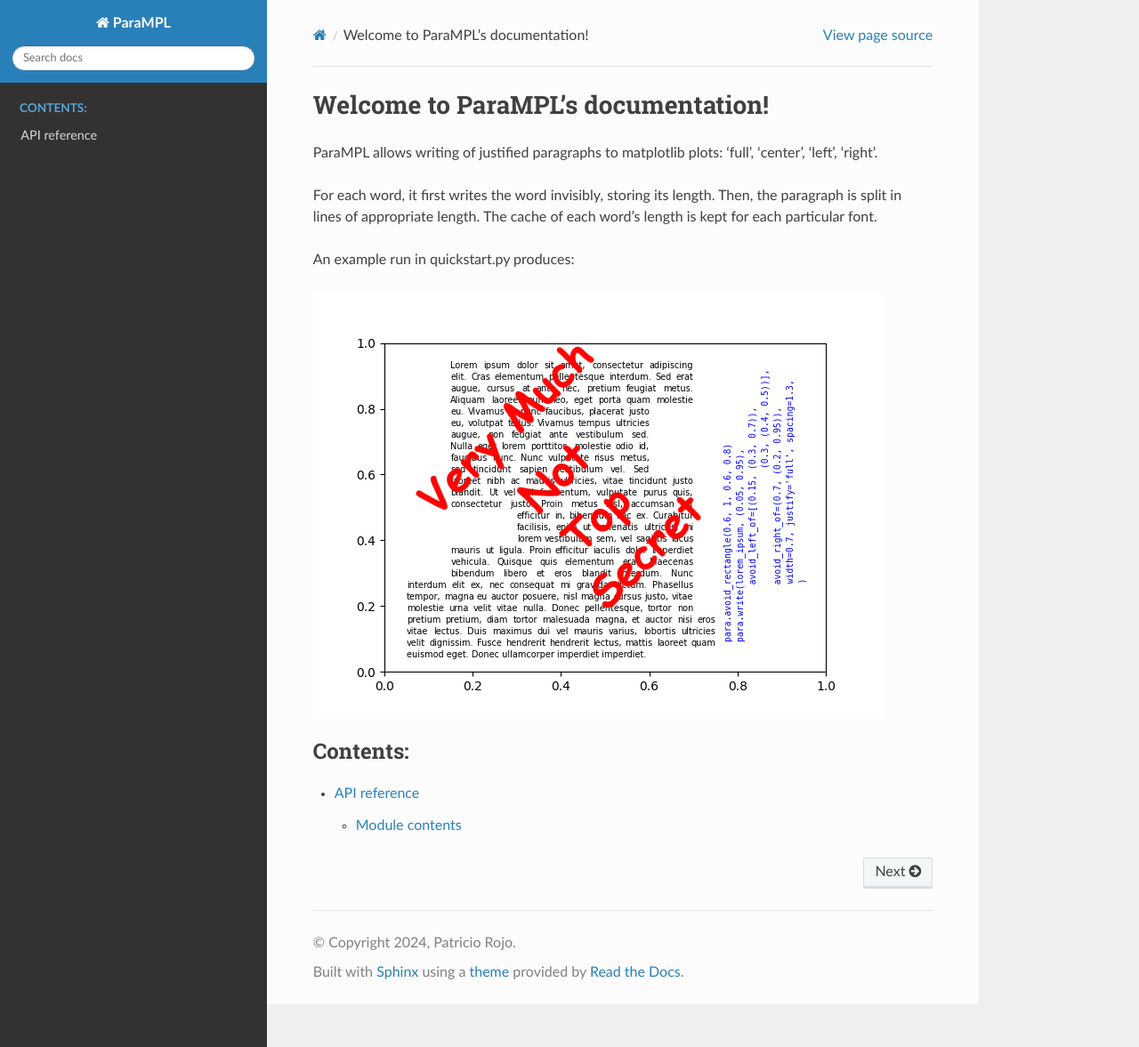
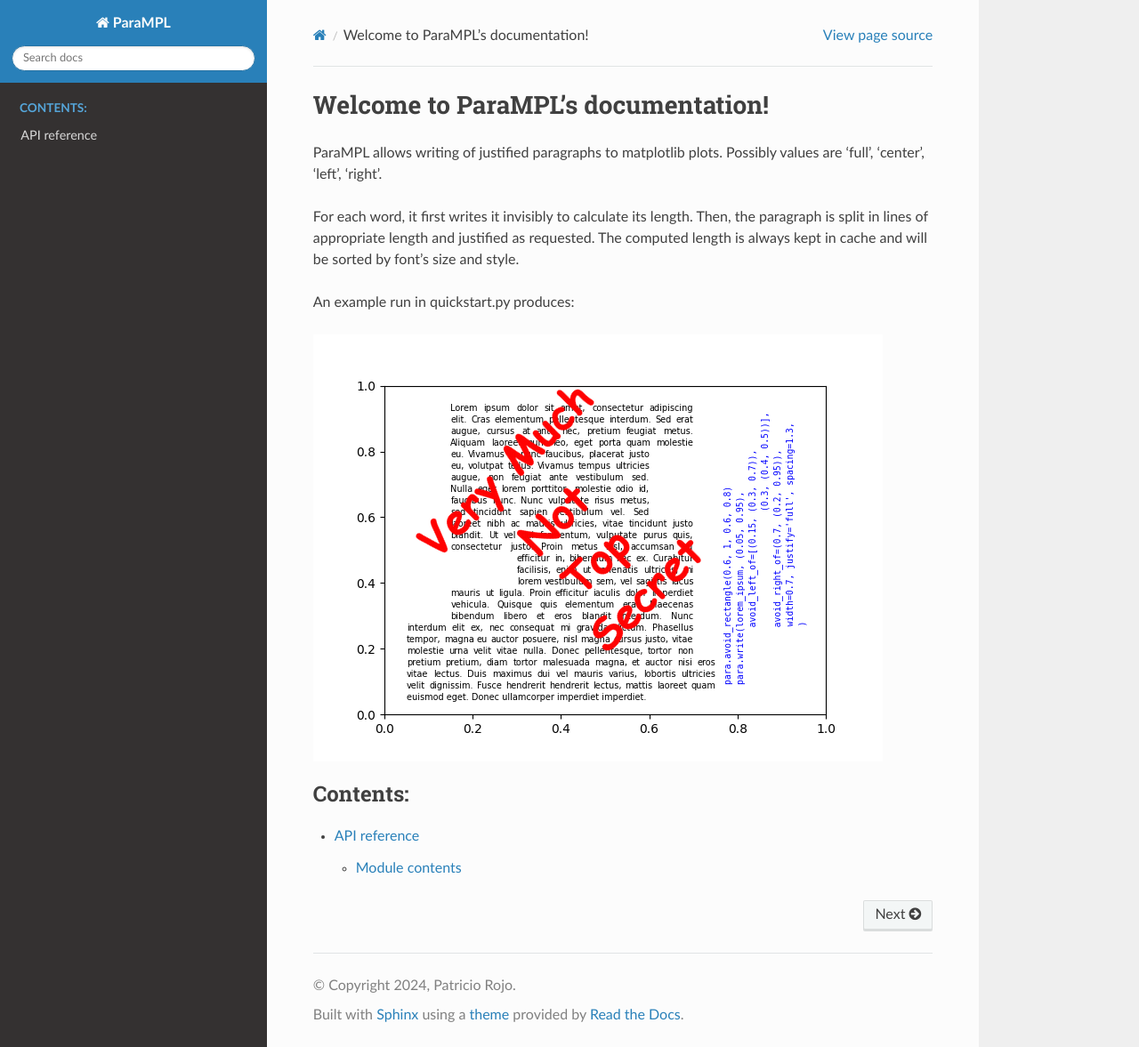
Before and after one commit to duckrojo/parampl, a Sphinx documentation site: the page built from docs/index.rst, in a window 1280 px wide and 1177 px high. Shown: the whole window at 89% size. Built offline with Sphinx 7.4.7 and the Read the Docs theme 2.0.0, drawn with Linux system fonts in a browser that asks for light colours.

Commit message:
improved documentation grammar

```diff
--- a/docs/index.rst
+++ b/docs/index.rst
@@ -1,11 +1,12 @@
 Welcome to ParaMPL's documentation!
 ===================================
 
-ParaMPL allows writing of justified paragraphs to matplotlib plots: 'full', 'center', 'left', 'right'.
+ParaMPL allows writing of justified paragraphs to matplotlib plots.
+Possibly values are 'full', 'center', 'left', 'right'.
 
-For each word, it first writes the word invisibly, storing its length. Then, the paragraph is split in lines of
-appropriate length.
-The cache of each word's length is kept for each particular font.
+For each word, it first writes it invisibly to calculate its length. Then, the paragraph is split in lines of
+appropriate length and justified as requested.
+The computed length is always kept in cache and will be sorted by font's size and style.
 
 An example run in quickstart.py produces:
 
```
